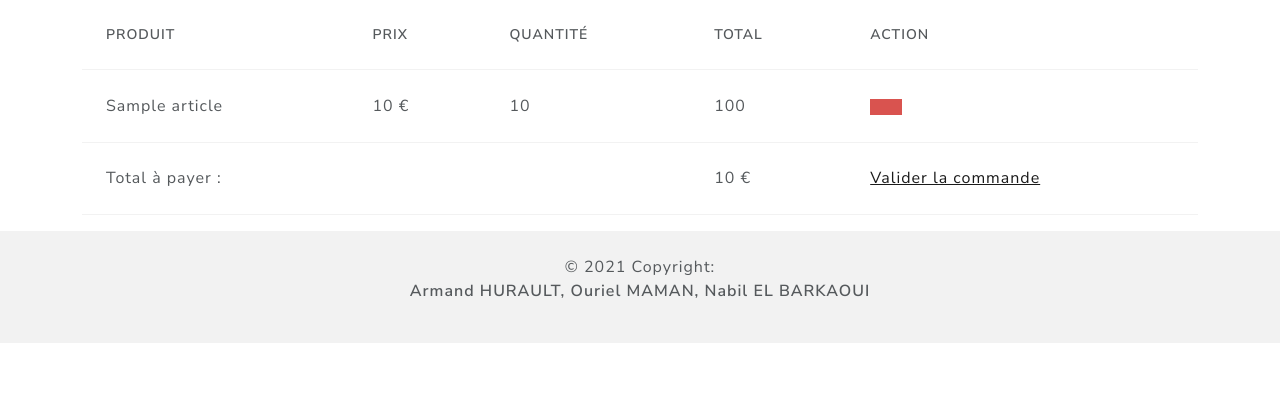
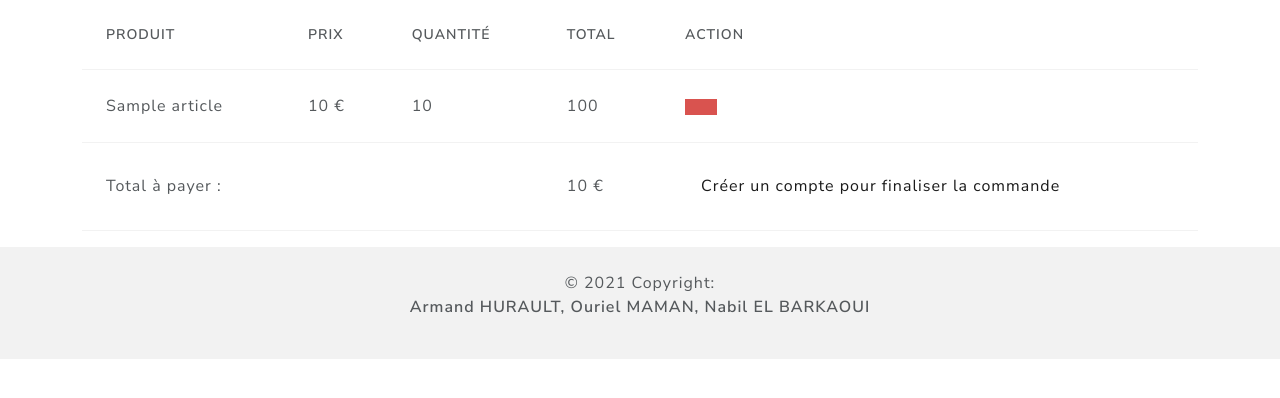
Before and after one commit to Armantos/Projet_eCommerce, a Symfony app: template templates/cart/cart.html.twig in a window 1280 px wide. Shown: the part 96-494 px from the top of the page. Run offline with Twig, Linux system fonts and the light colour scheme; the template is opened without the code that fills it: most values are stand-ins (such as "Sample title", 1, 10 or a date in 2020); some libraries are stand-ins or nearby versions.

Commit message:
empeche la validation de la commande si l'utilisateur n'est pas connecte

```diff
--- a/src/Controller/RegistrationController.php
+++ b/src/Controller/RegistrationController.php
@@ -12,7 +12,7 @@ use Symfony\Component\Routing\Annotation\Route;
 
 class RegistrationController extends AbstractController
 {
-    #[Route('/register', name: 'app_register')]
+    #[Route('/register', name: 'register')]
     public function register(Request $request, UserPasswordHasherInterface $passwordHasher): Response
     {
         $user = new User();
--- a/templates/base.html.twig
+++ b/templates/base.html.twig
@@ -47,7 +47,7 @@
                             <a class="nav-link" href="login">Login</a>
                         </li>
                         <li class="nav-item">
-                            <a class="nav-link" href="register">Créer un Compte</a>
+                            <a class="nav-link" href="{{ path('register') }}">Créer un compte</a>
                         </li>
                     {% endif %}
 
--- a/templates/cart/cart.html.twig
+++ b/templates/cart/cart.html.twig
@@ -34,9 +34,14 @@
             <tfoot>
             <tr>
                 <td colspan="3">Total à payer :</td>
+                <td>{{ total }} €</td>
+                {% if not is_granted("ROLE_USER") %}
+                    <td><a class="nav-link" href="{{ path('register') }}">Créer un compte pour finaliser la commande</a></td>
+                {% endif %}
 
-                <td>{{ total }} €</td>
-                <td><a href="{{ path('hello') }}">Valider la commande</a></td>
+                {% if is_granted("ROLE_USER") %}
+                    <td><a href="{{ path('hello') }}">Valider la commande</a></td>
+                {% endif %}
             </tr>
             </tfoot>
 
```
